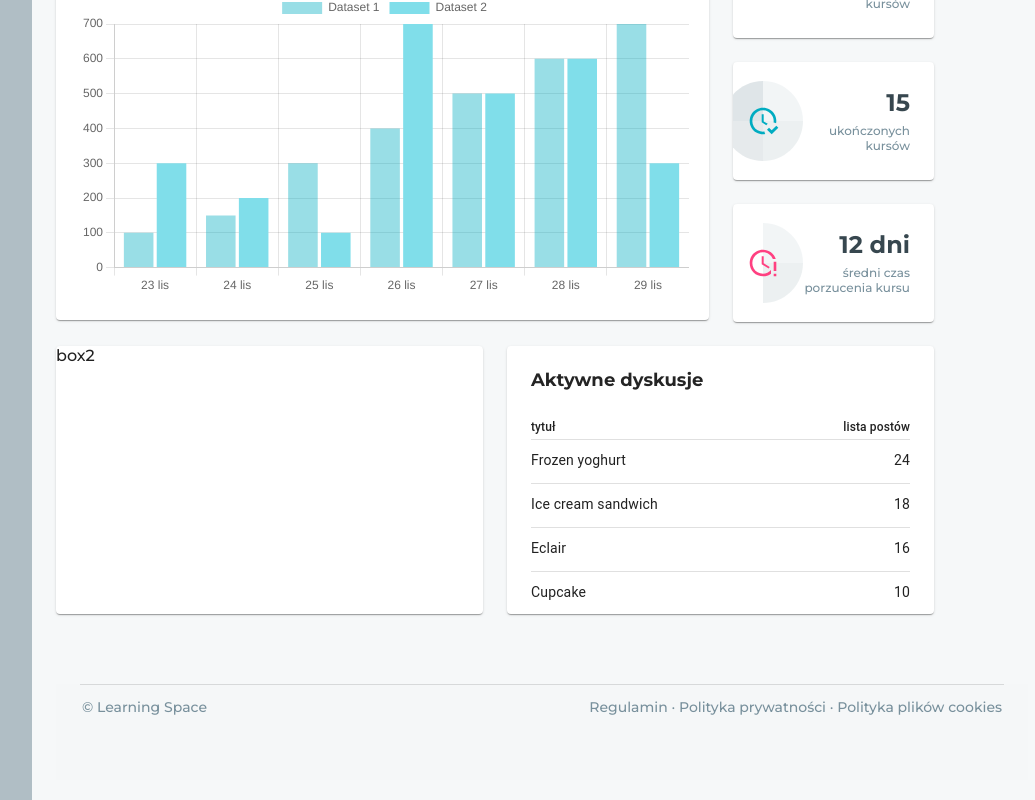
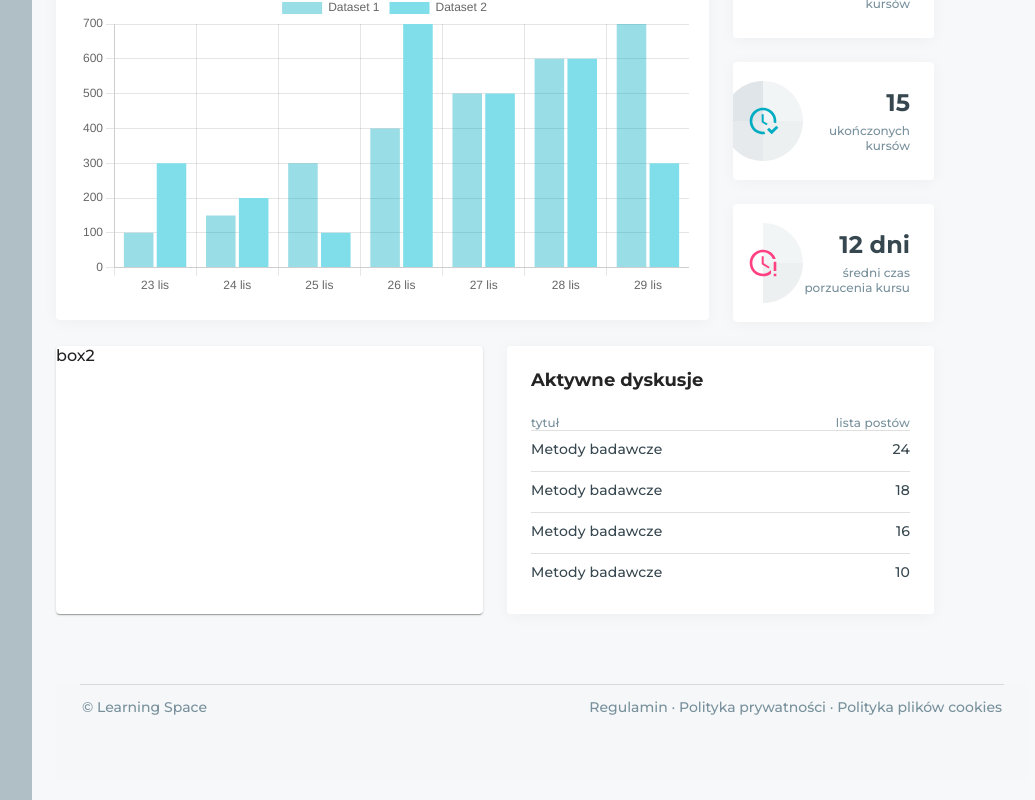
Before and after one commit to MishanyaZh/courses, a React (Create React App) app: page /courseplan in a window 1280 px wide. Shown: the part 619-1419 px from the top of the page, without its empty margins (228-1263 px from the left). Built offline with nearby package versions, Linux system fonts and the light colour scheme.

Commit message:
ActiveDiscussion, add boxShadow

```diff
--- a/src/components/CoursePlan/ActiveDiscussion/ActiveDiscussion.jsx
+++ b/src/components/CoursePlan/ActiveDiscussion/ActiveDiscussion.jsx
@@ -1,9 +1,13 @@
 import React from 'react';
-import { ActiveDiscussionList, Titile } from './ActiveDiscussion.styled';
+import {
+  ActiveDiscussionList,
+  TableCellItem,
+  TableCellTitle,
+  Titile,
+} from './ActiveDiscussion.styled';
 
 import Table from '@mui/material/Table';
 import TableBody from '@mui/material/TableBody';
-import TableCell from '@mui/material/TableCell';
 import TableHead from '@mui/material/TableHead';
 import TableRow from '@mui/material/TableRow';
 
@@ -12,10 +16,10 @@ const createData = (title, list) => {
 };
 
 const rows = [
-  createData('Frozen yoghurt', 24),
-  createData('Ice cream sandwich', 18),
-  createData('Eclair', 16),
-  createData('Cupcake', 10),
+  createData('Metody badawcze', 24),
+  createData('Metody badawcze', 18),
+  createData('Metody badawcze', 16),
+  createData('Metody badawcze', 10),
 ];
 
 const ActiveDiscussion = () => {
@@ -26,17 +30,15 @@ const ActiveDiscussion = () => {
         <Table size="small">
           <TableHead>
             <TableRow>
-              <TableCell
-                style={{ padding: '10px 0px 0px 0px', fontSize: '12px' }}
-              >
+              <TableCellTitle style={{ padding: '10px 0px 0px 0px' }}>
                 tytuł
-              </TableCell>
-              <TableCell
+              </TableCellTitle>
+              <TableCellTitle
                 align="right"
-                style={{ padding: '10px 0px 0px 0px', fontSize: '12px' }}
+                style={{ padding: '10px 0px 0px 0px' }}
               >
                 lista postów
-              </TableCell>
+              </TableCellTitle>
             </TableRow>
           </TableHead>
           <TableBody>
@@ -45,19 +47,19 @@ const ActiveDiscussion = () => {
                 key={row.title}
                 sx={{ '&:last-child td, &:last-child th': { border: 0 } }}
               >
-                <TableCell
+                <TableCellItem
                   component="th"
                   scope="row"
-                  style={{ padding: '10px 0px 13px 0px', fontSize: '14px' }}
+                  style={{ padding: '10px 0px 13px 0px' }}
                 >
                   {row.title}
-                </TableCell>
-                <TableCell
+                </TableCellItem>
+                <TableCellItem
                   align="right"
-                  style={{ padding: '10px 0px 13px 0px', fontSize: '14px' }}
+                  style={{ padding: '10px 0px 13px 0px' }}
                 >
                   {row.list}
-                </TableCell>
+                </TableCellItem>
               </TableRow>
             ))}
           </TableBody>
--- a/src/components/CoursePlan/ActiveDiscussion/ActiveDiscussion.styled.jsx
+++ b/src/components/CoursePlan/ActiveDiscussion/ActiveDiscussion.styled.jsx
@@ -1,5 +1,6 @@
 import styled from '@emotion/styled';
 import Paper from '@mui/material/Paper';
+import TableCell from '@mui/material/TableCell';
 
 export const ActiveDiscussionList = styled(Paper)`
   width: 427px;
@@ -7,6 +8,7 @@ export const ActiveDiscussionList = styled(Paper)`
   margin-right: 24px;
   padding: 24px;
   box-sizing: border-box;
+  box-shadow: 0px 2px 16px rgba(0, 0, 0, 0.04);
 `;
 
 export const Titile = styled.div`
@@ -19,3 +21,22 @@ export const Titile = styled.div`
 
   color: #242424;
 `;
+
+export const TableCellTitle = styled(TableCell)`
+  font-family: 'Montserrat';
+  font-style: normal;
+  font-weight: 500;
+  font-size: 12px;
+  line-height: 1.25;
+
+  color: #78909c;
+`;
+export const TableCellItem = styled(TableCell)`
+  font-family: 'Montserrat';
+  font-style: normal;
+  font-weight: 400;
+  font-size: 14px;
+  line-height: 1.21;
+
+  color: #37474f;
+`;
--- a/src/components/CoursePlan/DynamicsCourses/DynamicsCourses.styled.jsx
+++ b/src/components/CoursePlan/DynamicsCourses/DynamicsCourses.styled.jsx
@@ -16,6 +16,8 @@ export const Statistic = styled(Paper)`
   background-repeat: no-repeat;
   background-image: ${imgs => `url(${imgs.imgs})`};
   background-position: ${position => position.position};
+
+  box-shadow: 0px 2px 16px rgba(0, 0, 0, 0.04);
 
   &:last-child {
     margin-bottom: 0px;
--- a/src/components/CoursePlan/SoldCoursesList/SoldCoursesList.styled.jsx
+++ b/src/components/CoursePlan/SoldCoursesList/SoldCoursesList.styled.jsx
@@ -11,6 +11,7 @@ export const SoldCourses = styled(Paper)`
   background-repeat: no-repeat;
   background-image: ${props => `url(${props.props})`};
   background-position: left 0px top 100px;
+  box-shadow: 0px 2px 16px rgba(0, 0, 0, 0.04);
 `;
 
 export const Amount = styled.div`
--- a/src/components/CoursePlan/StatisticsCourseList/StatisticsCourseList.styled.jsx
+++ b/src/components/CoursePlan/StatisticsCourseList/StatisticsCourseList.styled.jsx
@@ -24,6 +24,7 @@ export const Chart = styled(Paper)`
   height: 400px;
   margin-right: 24px;
   padding: 24px 20px 24px 24px;
+  box-shadow: 0px 2px 16px rgba(0, 0, 0, 0.04);
 `;
 
 export const ChartDescription = styled.div`
```
Also changed, not shown: 1 other file (tests, documents, lock files or other folders).
